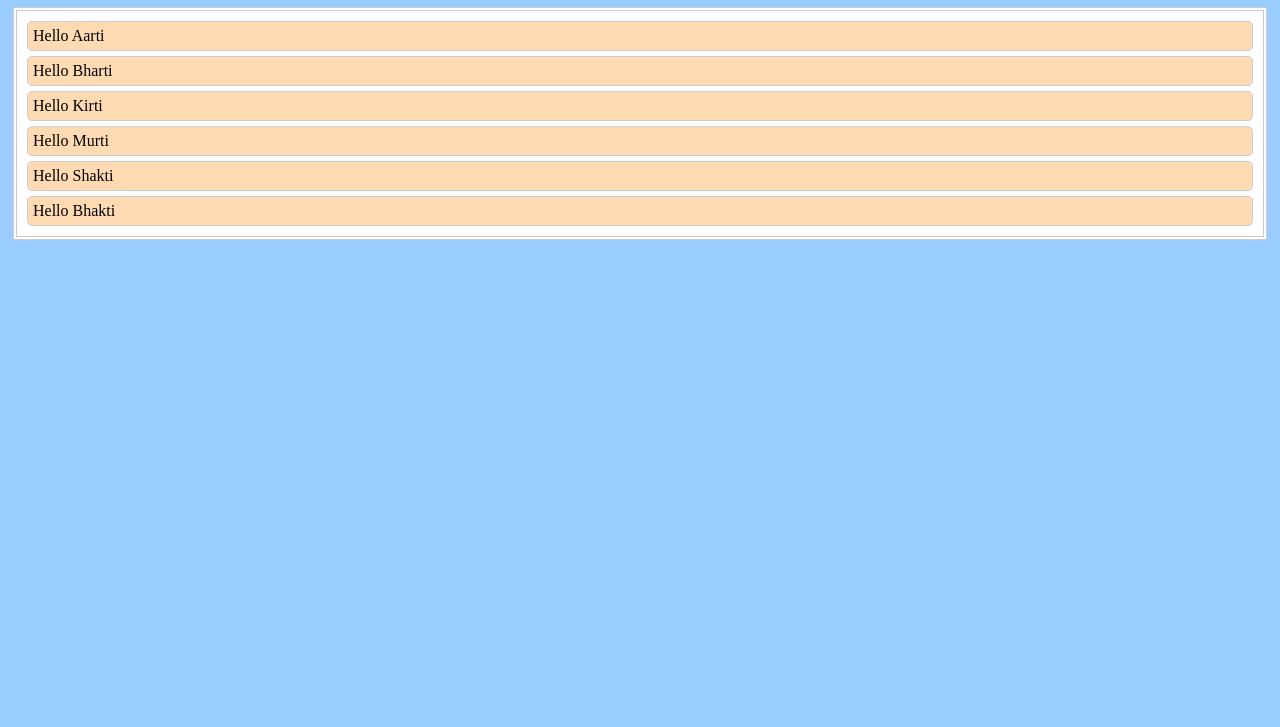
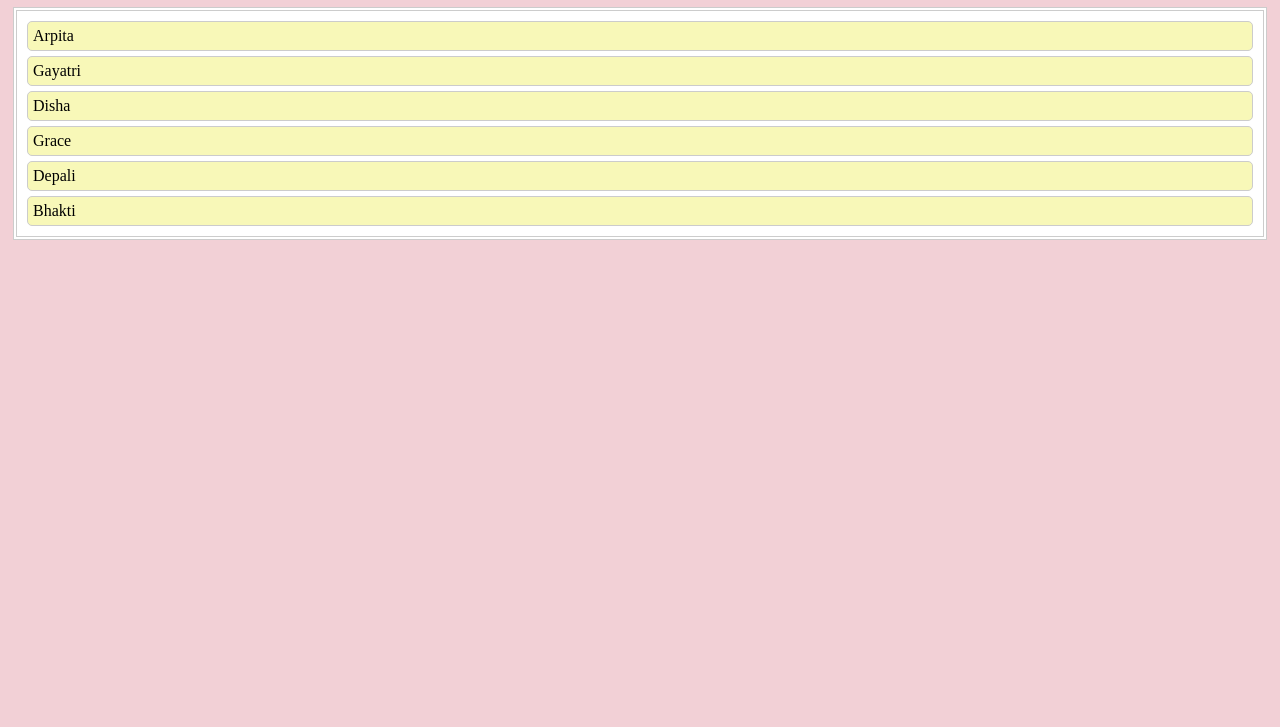
Before and after one commit to DaleGayatri/rtc-26, a plain HTML site: page index.html in a window 1280 px wide. Shown: the part 73-800 px from the top of the page. Drawn offline with Linux system fonts and the light colour scheme.

Commit message:
new data is added

```diff
--- a/index.html
+++ b/index.html
@@ -8,7 +8,7 @@
       text-align: center;
     }
     .bg-primary {
-      background-color: #99ccff;
+      background-color:rgb(242, 208, 214);
     }
 
     .student-container {
@@ -22,7 +22,7 @@
       border: 1px solid #ccc;
       margin: 5px;
       padding: 5px;
-      background-color: #ffdab3;
+      background-color:rgb(248, 248, 184);
       border-radius: 5px;
     }
   </style>
@@ -32,11 +32,11 @@
 
     <script>
       const students = [
-        "Aarti",
-        "Bharti",
-        "Kirti",
-        "Murti",
-        "Shakti",
+        "Arpita",
+        "Gayatri",
+        "Disha",
+        "Grace",
+        "Depali",
         "Bhakti",
       ];
 
@@ -45,7 +45,7 @@
       for (let i = 0; i < students.length; i++) {
         studentsList.innerHTML =
           studentsList.innerHTML +
-          `<div class="student-card"> Hello ${students[i]}</div>`;
+          `<div class="student-card"> ${students[i]}</div>`;
       }
     </script>
   </body>
```
